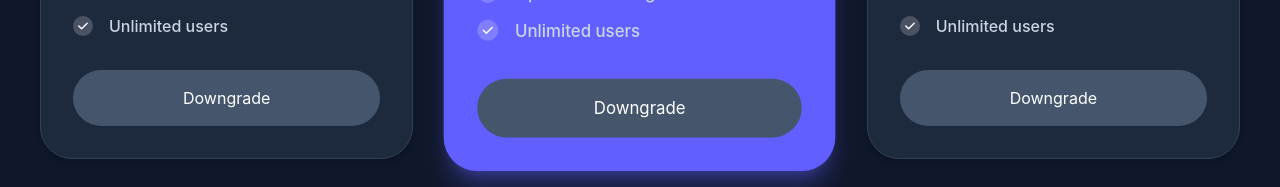
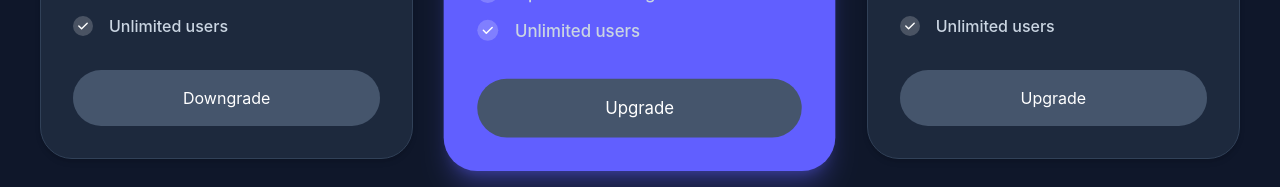
Before and after one commit to ManishNewa/ReactApp, a React (Vite) app: page / in a window 1280 px wide. Shown: the part 659-846 px from the top of the page. Built offline with nearby package versions, Linux system fonts and the light colour scheme.

Commit message:
render button text based on card type

```diff
--- a/src/components/cards/PricingCard.jsx
+++ b/src/components/cards/PricingCard.jsx
@@ -50,7 +50,7 @@ export default function PricingCard({ features, type, amount, isPopular }) {
                 ))}
             </ul>
             <button className="text-white text-center py-4 rounded-full w-full bg-slate-600">
-                Downgrade
+                {type === 'base' ? 'Downgrade' : 'Upgrade'}
             </button>
         </div>
     );
```
